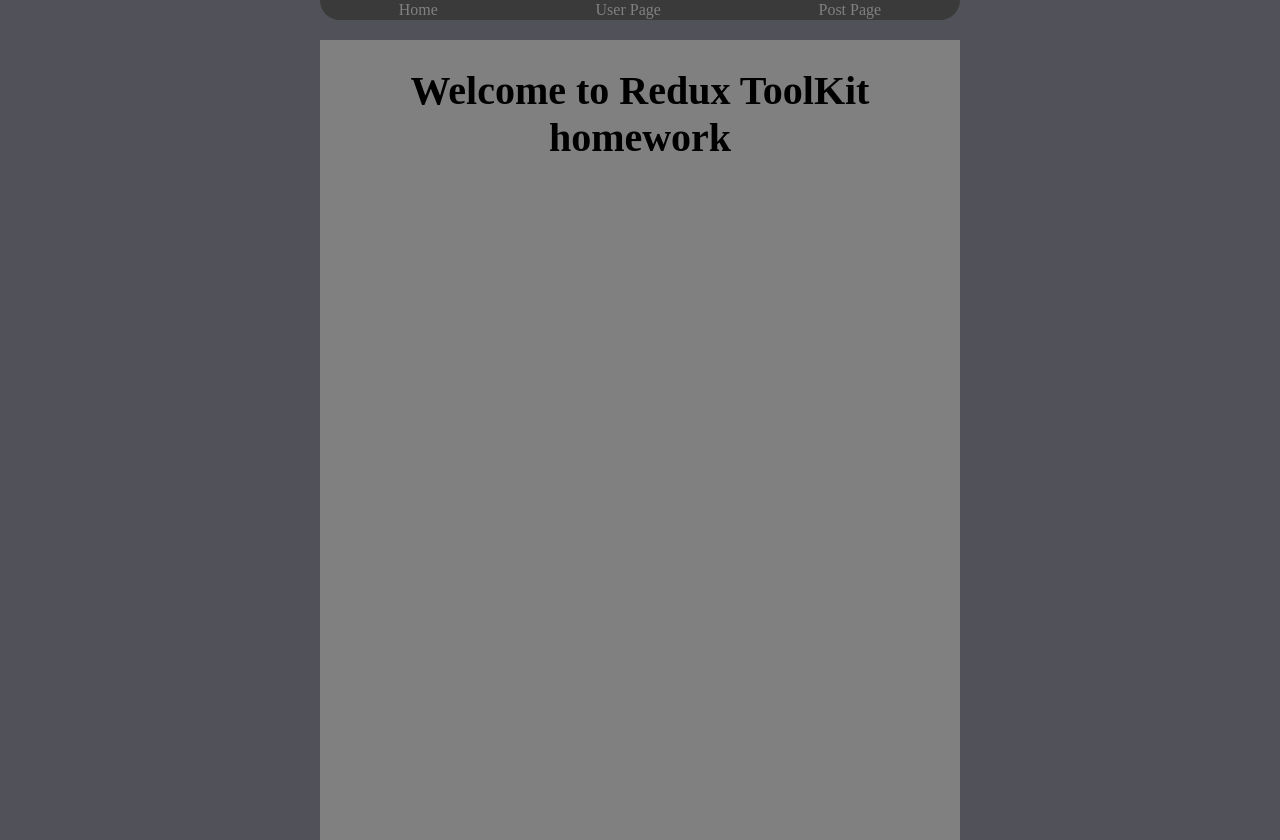
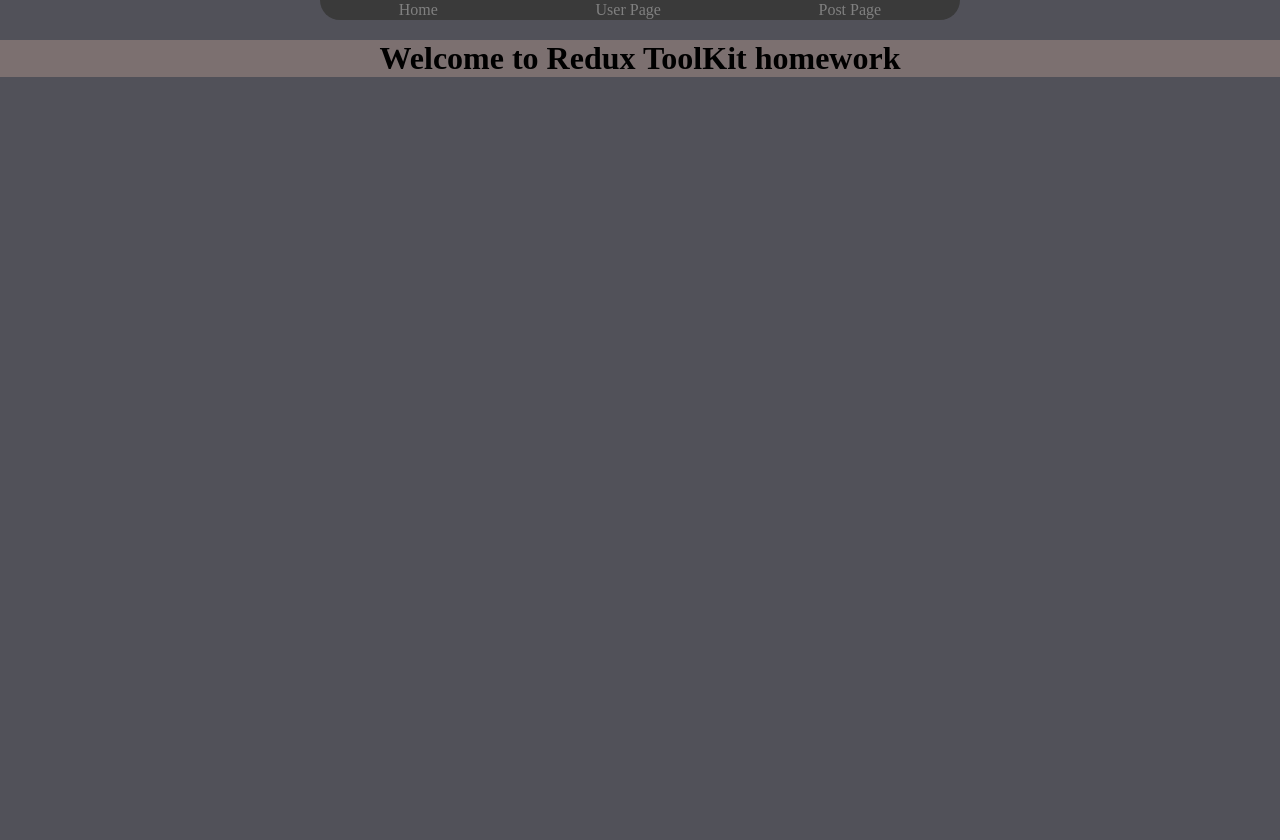
Before and after one commit to DmytroSav4uk/dsreactproject, a React (Create React App) app: page / in a window 1280 px wide. After the commit the page ends 800 px from the top, so only its background shows below. Built offline with nearby package versions, Linux system fonts and the light colour scheme.

Commit message:
completed styles

```diff
--- a/src/App.module.css
+++ b/src/App.module.css
@@ -1,6 +1,7 @@
 body{
     margin: 0;
     background: #515159;
+
 }
 
 .wrap{
@@ -10,6 +11,7 @@
     position: sticky;
     top: 0;
     z-index: 999;
+
 }
 
 .header{
--- a/src/components/Home/Home.js
+++ b/src/components/Home/Home.js
@@ -3,7 +3,7 @@
 const Home = () =>{
 
     return(
-        <div className={css.elements}>
+        <div className={css.home}>
             <h1>Welcome to Redux ToolKit homework</h1>
         </div>
     )
--- a/src/components/Posts/PostDeatails.js
+++ b/src/components/Posts/PostDeatails.js
@@ -7,7 +7,7 @@
     const {onePost} = useSelector(state => state.postReducer)
     return(
 
-        <div className={css.details}>
+        <div className={`${css.details} ${css.biggerWidth}`}>
             <h4>{onePost&&onePost.title}</h4>
             <p>{onePost&&onePost.body}</p>
         </div>
--- a/src/components/Posts/Posts.js
+++ b/src/components/Posts/Posts.js
@@ -15,7 +15,7 @@
 },[])
 
 return(
-    <div className={css.elements}>
+    <div className={`${css.elements} ${css.biggerWidth}`}>
         {postFromAPI&&<h1>data from API: {postFromAPI.title}</h1>}
         {loading&&<h1>Loading........................</h1>}
         {error&&<h1>Error</h1> }
--- a/src/components/components.module.css
+++ b/src/components/components.module.css
@@ -11,8 +11,19 @@
 }
 
 
+.home{
+
+    width: 100%;
+    text-align: center;
+    background: #7c7070;
+    display: block;
 
 
+}
+
+h1{
+    margin: 0;
+}
 
 
 .elements{
@@ -50,7 +61,7 @@
 }
 
 .smallFont{
-    font-size: 70%;
+    font-size: 90%;
 }
 
 .element h4 {
@@ -85,3 +96,21 @@
 .details h4 {
     margin: 0;
 }
+
+.biggerWidth{
+    width: 91%;
+}
+
+/*.elements::-webkit-scrollbar {*/
+/*    width: 12px;*/
+/*}*/
+
+/*.elements::-webkit-scrollbar-track {*/
+/*    -webkit-box-shadow: inset 0 0 6px rgba(0,0,0,0.3);*/
+/*    border-radius: 10px;*/
+/*}*/
+
+/*.elements::-webkit-scrollbar-thumb {*/
+/*    border-radius: 10px;*/
+/*    -webkit-box-shadow: inset 0 0 6px rgba(0,0,0,0.5);*/
+/*}*/
```
